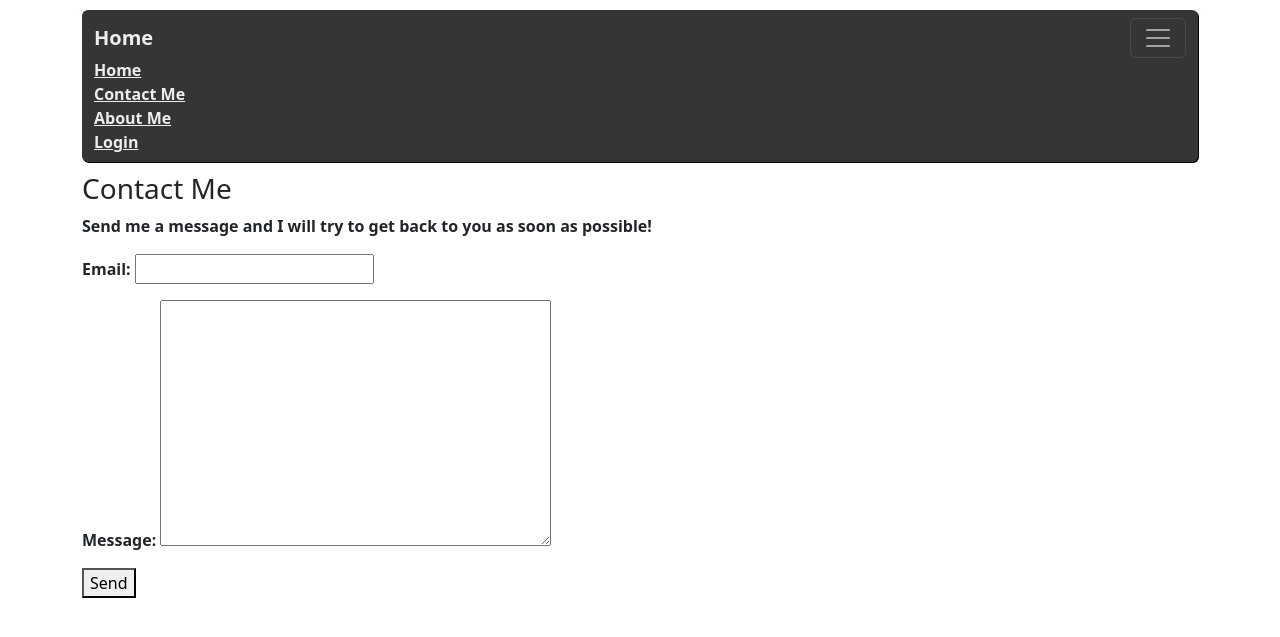
After one commit to chondosha1234/portfolio, a Django app: page /contact in a window 1280 px wide, after a click that opens the changed part. The commit adds this page. Shown: the top 637 px of the page. Run offline with Django 3.2, Linux system fonts and the light colour scheme.

Commit message:
added contact me page

```diff
--- /dev/null
+++ b/portfolio_app/forms.py
@@ -0,0 +1,5 @@
+from django import forms
+
+class ContactForm(forms.Form):
+    email = forms.EmailField(max_length=100, required=True)
+    message = forms.CharField(widget=forms.Textarea, required=True)
--- a/portfolio_app/urls.py
+++ b/portfolio_app/urls.py
@@ -5,4 +5,6 @@ from . import views
 
 urlpatterns = [
     path('', views.home_page, name='home'),
+    path('contact', views.contact_me, name='contact_me'),
+    path('about', views.about_me, name='about_me'),
 ]
--- a/portfolio_app/views.py
+++ b/portfolio_app/views.py
@@ -1,5 +1,32 @@
 from django.shortcuts import render
+from django.core.mail import send_mail
+from django.conf import settings
+from .forms import ContactForm
 
 # Create your views here.
 def home_page(request):
     return render(request, 'home.html')
+
+def about_me(request):
+    return render(request, 'home.html')
+
+def contact_me(request):
+    if request.method == 'POST':
+        form = ContactForm(request.POST)
+        if form.is_valid():
+            email = form.cleaned_data['email']
+            message = form.cleaned_data['message']
+            send_mail(
+                f'New message from {email}',
+                message,
+                email,
+                [settings.EMAIL_HOST_USER],
+                fail_silently=False,
+            )
+            return render(request, 'contact_success.html')
+
+    form = ContactForm()
+    context = {
+        'form': form,
+    }
+    return render(request, 'contact.html', context)
--- a/templates/base.html
+++ b/templates/base.html
@@ -27,6 +27,12 @@
               <a class="nav-link-active" aria-current="page" href="{% url 'home' %}">Home</a>
             </li>
             <li>
+              <a class="nav-link-active" href="{% url 'contact_me' %}">Contact Me</a>
+            </li>
+            <li>
+              <a class="nav-link-active" href="{% url 'about_me' %}">About Me</a>
+            </li>
+            <li>
               {% if user.email %}
               <a class="nav-link-active" href="{% url 'logout' %}">Log out</a>
               {% else %}
--- /dev/null
+++ b/templates/contact.html
@@ -0,0 +1,12 @@
+{% extends 'base.html' %}
+
+{% block body_content %}
+<h3>Contact Me</h3>
+<p>Send me a message and I will try to get back to you as soon as possible!</p>
+
+<form action="{% url 'contact_me' %}" method="POST">
+  {% csrf_token %}
+  {{ form.as_p }}
+  <button type="submit">Send</button>
+</form>
+{% endblock %}
--- /dev/null
+++ b/templates/contact_success.html
@@ -0,0 +1,5 @@
+{% extends 'base.html' %}
+
+{% block body_content %}
+  <h3>Thank you for contacting me! I will response as soon as I see your message!</h3>
+{% endblock %}
```
